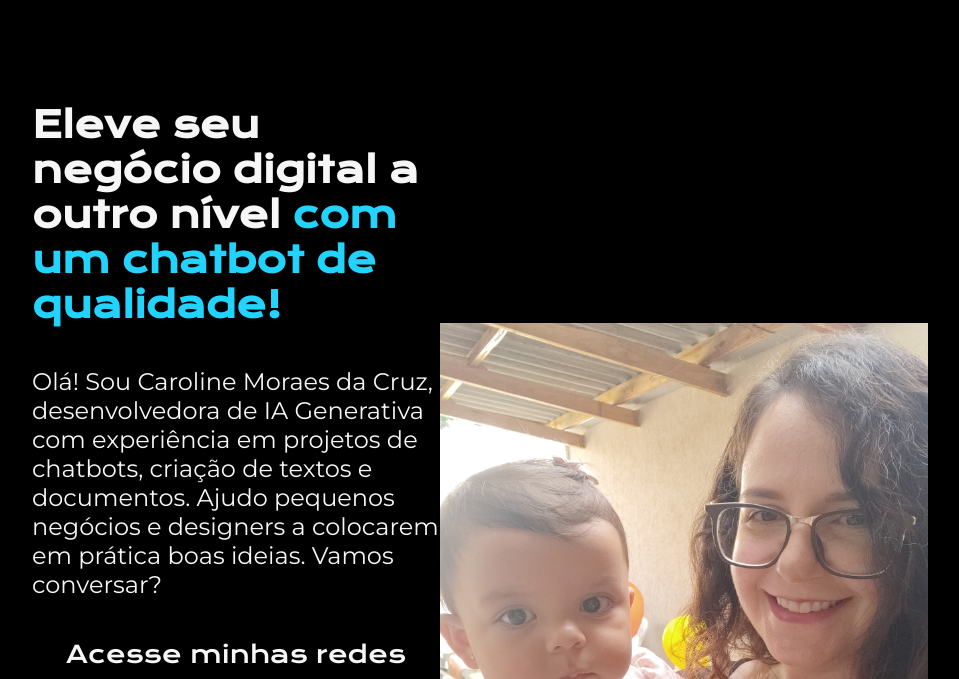
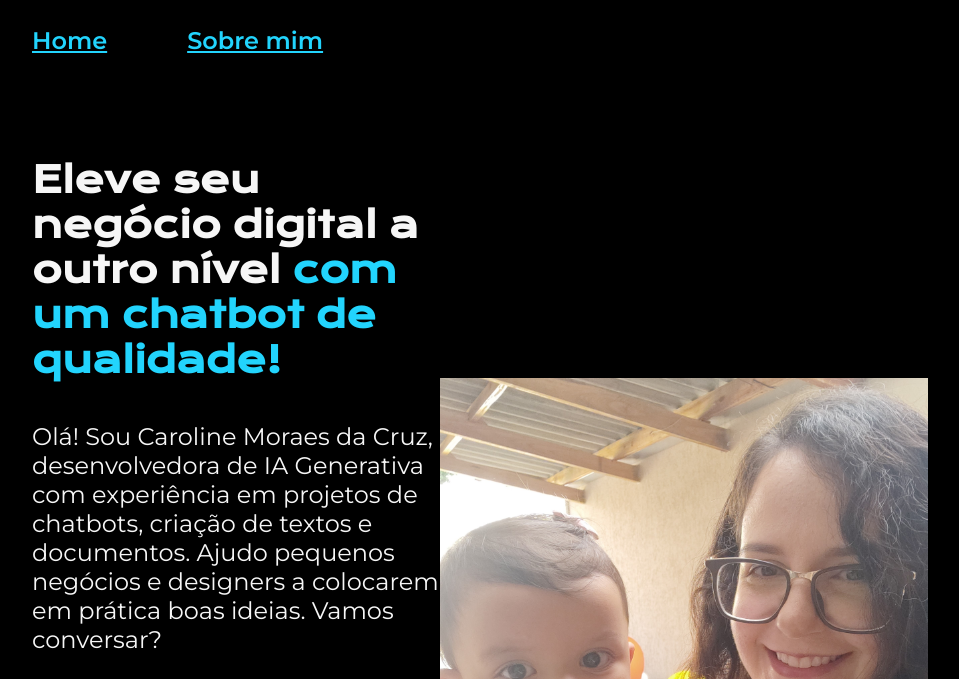
Before and after one commit to carolmoraescruz/front-end-portfolio-v2, a plain HTML site: page index.html in a window 1280 px wide. Shown: the top 679 px of the page, without its empty margins (160-1119 px from the left). Drawn offline with nearby package versions, Linux system fonts and the light colour scheme.

Commit message:
added header

```diff
--- a/index.html
+++ b/index.html
@@ -7,7 +7,12 @@
     <link rel="stylesheet" href="style.css">
 </head>
 <body>
-    <header></header>
+    <header class="header">
+        <nav class="header__menu">
+            <a class="header__menu__link" href="index.html">Home</a>
+            <a class="header__menu__link" href="about.html">Sobre mim</a>
+        </nav>
+    </header>
     <main class="content">
         <section class="content__texts">
             <h1 class="content__texts__title">Eleve seu negócio digital a outro nível <strong class="title__highlight">com um chatbot de qualidade!</strong></h1>
--- a/style.css
+++ b/style.css
@@ -16,6 +16,22 @@ body {
     background-color: var(--background-color);
     color: var(--text-color);
     box-sizing: border-box;
+}
+
+.header {
+    padding: 2% 0% 0% 15%;
+}
+
+.header__menu {
+    display: flex;
+    gap: 80px;
+}
+
+.header__menu__link {
+    color: var(--secondary-color);
+    font-size: 24px;
+    font-family: 'Montserrat', 'sans-serif';
+    font-weight: 600;
 }
 
 .title__highlight {
```
